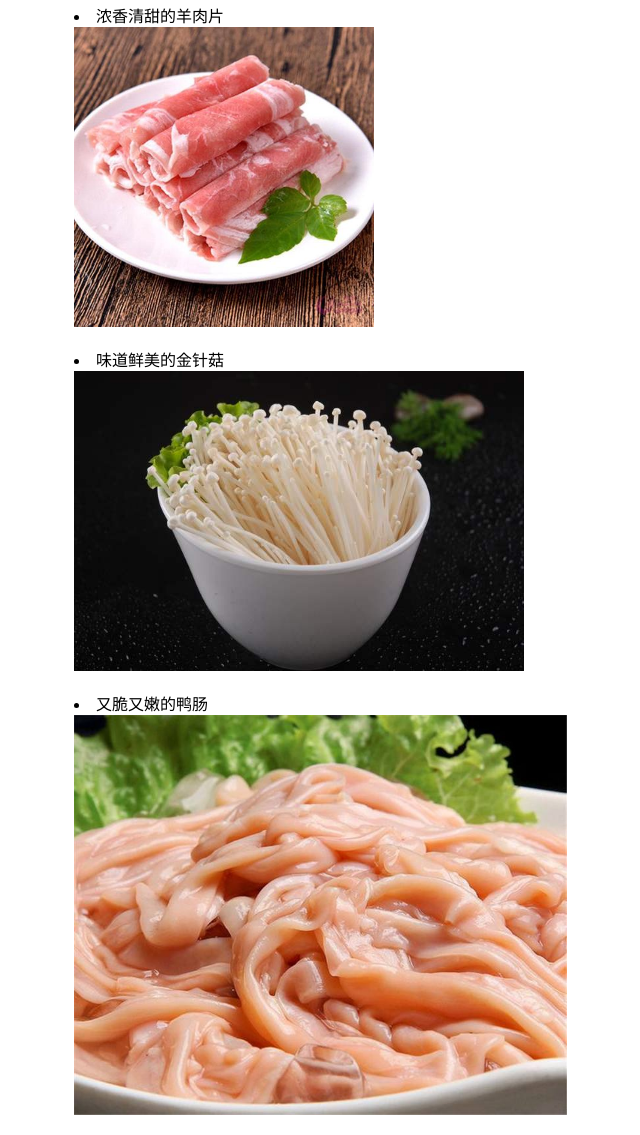
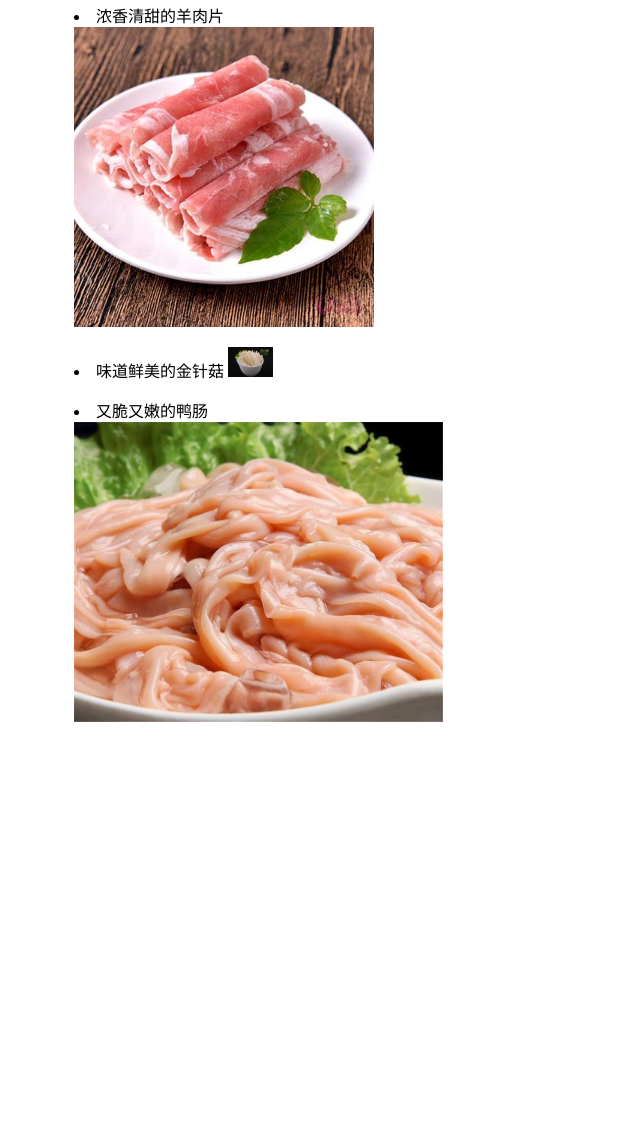
Before and after one commit to leipingpin/zuoye, a plain HTML site: page 2.html in a window 1280 px wide. Shown: the part 829-1964 px from the top of the page, without its empty margins (341-981 px from the left). After the commit the page ends 1571 px from the top, so only its background shows below. Drawn offline with Linux system fonts and the light colour scheme.

Commit message:
Update 2.html

```diff
--- a/2.html
+++ b/2.html
@@ -17,9 +17,9 @@
     <li>浓香清甜的羊肉片
         <img src="羊.jpg" height="300" wigth="300" alt="">  <p></p>
     <li>味道鲜美的金针菇
-        <img src="1.jpeg" height="300" wigth="300" alt="">  <p></p>
+        <img src="1.jpeg" height="30" wigth="360" alt="">  <p></p>
     <li>又脆又嫩的鸭肠
-        <img src="9.jpeg" height="400" wigth="400" alt="">  <p></p>
+        <img src="9.jpeg" height="300" wigth="300" alt="">  <p></p>
     </div><p></p>
 
  </body>
```
